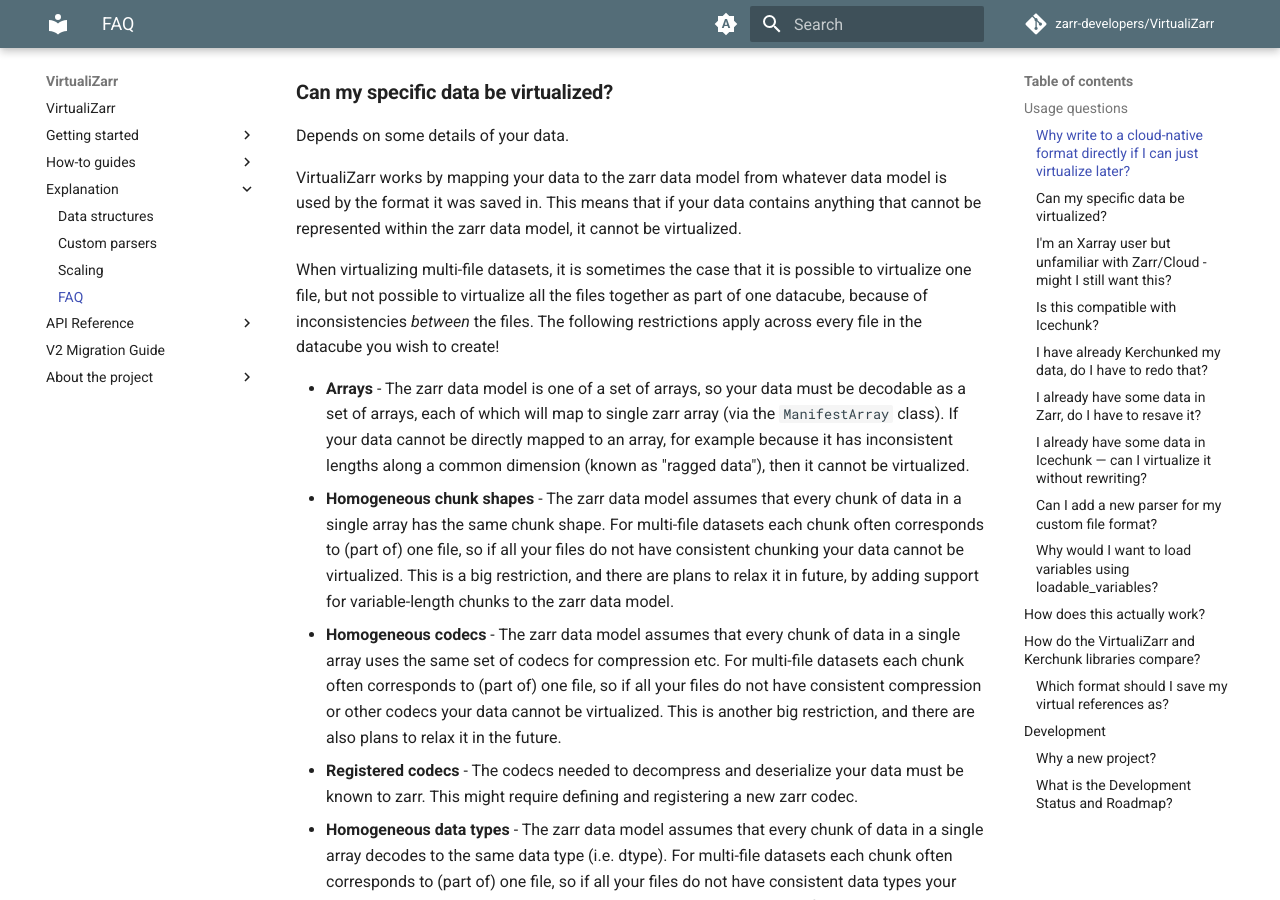
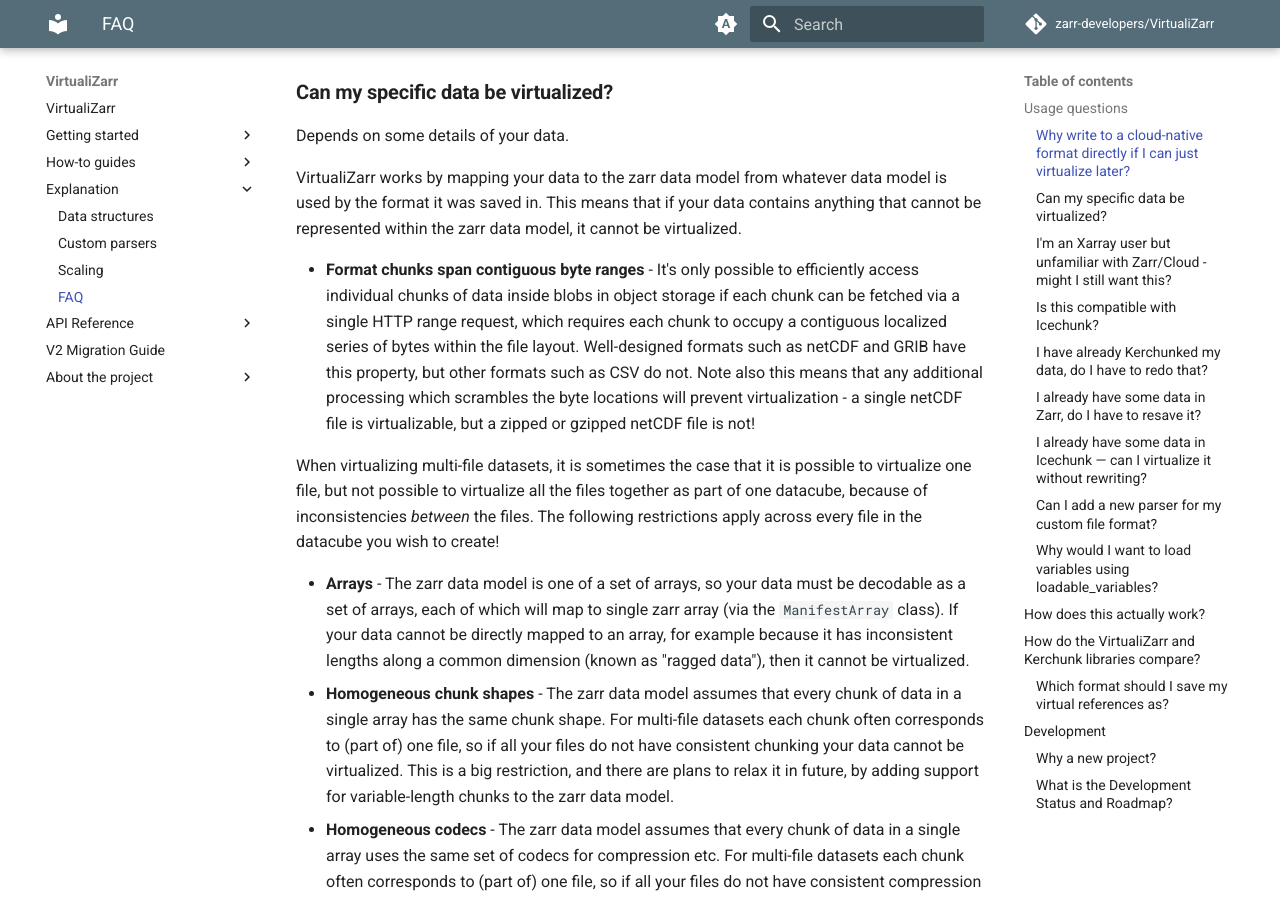
Before and after one commit to zarr-developers/VirtualiZarr, an MkDocs documentation site: the page built from docs/faq.md, in a window 1280 px wide and 900 px high, scrolled down 865 px. Built offline with MkDocs 1.6.1 and Material for MkDocs 9.7.7, drawn with Linux system fonts in a browser that asks for light colours; comment, search, counter and statistics services are not loaded; the version menu is left out.

Commit message:
Update FAQ with chunking and virtualization details
Added explanation about format chunk requirements and virtualization restrictions for multi-file datasets.

```diff
--- a/docs/faq.md
+++ b/docs/faq.md
@@ -24,6 +24,8 @@
 
 VirtualiZarr works by mapping your data to the zarr data model from whatever data model is used by the format it was saved in.
 This means that if your data contains anything that cannot be represented within the zarr data model, it cannot be virtualized.
+
+- **Format chunks span contiguous byte ranges** - It's only possible to efficiently access individual chunks of data inside blobs in object storage if each chunk can be fetched via a single HTTP range request, which requires each chunk to occupy a contiguous localized series of bytes within the file layout. Well-designed formats such as netCDF and GRIB have this property, but other formats such as CSV do not. Note also this means that any additional processing which scrambles the byte locations will prevent virtualization - a single netCDF file is virtualizable, but a zipped or gzipped netCDF file is not!
 
 When virtualizing multi-file datasets, it is sometimes the case that it is possible to virtualize one file, but not possible to virtualize all the files together as part of one datacube, because of inconsistencies _between_ the files. The following restrictions apply across every file in the datacube you wish to create!
 
```
